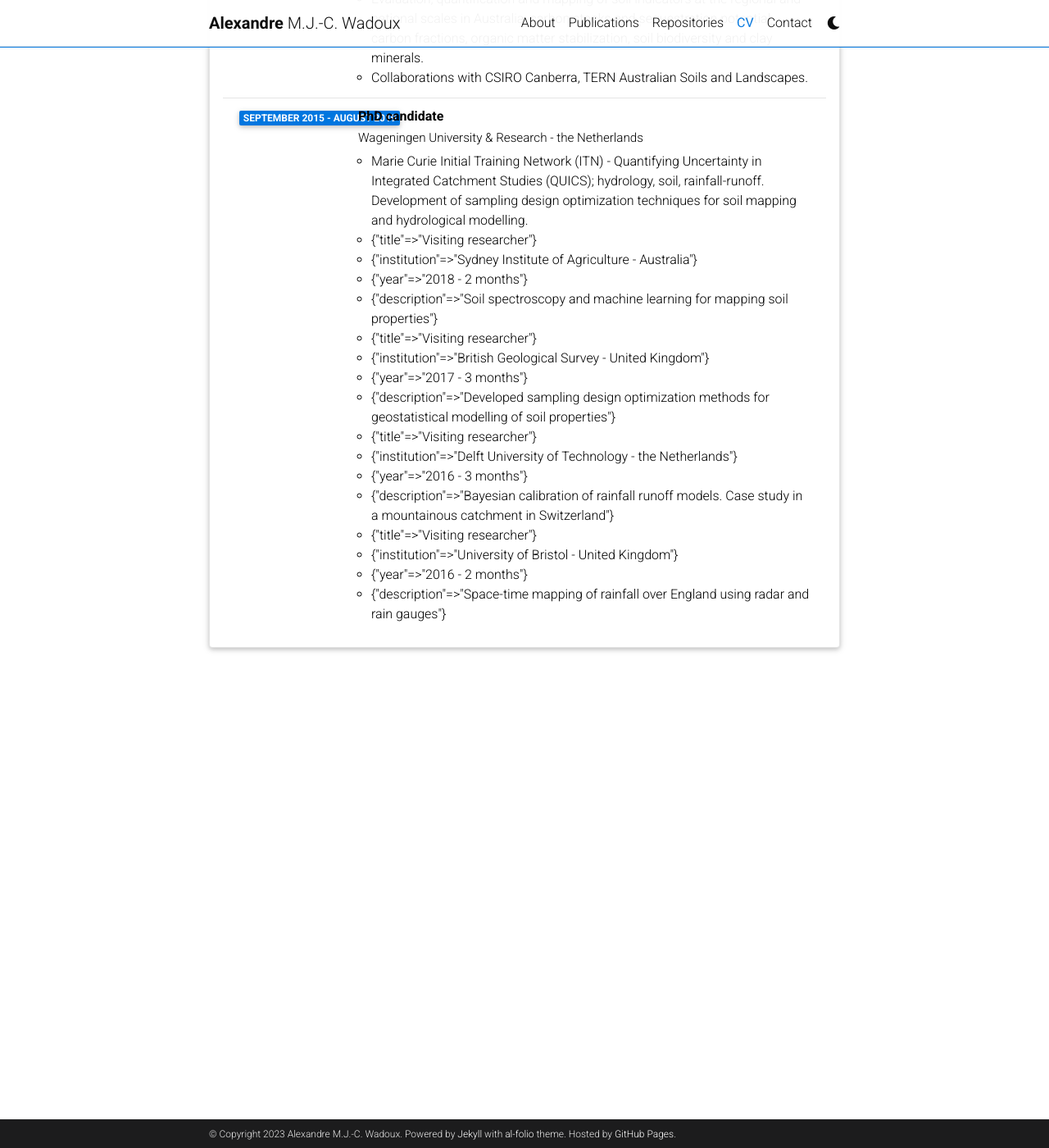
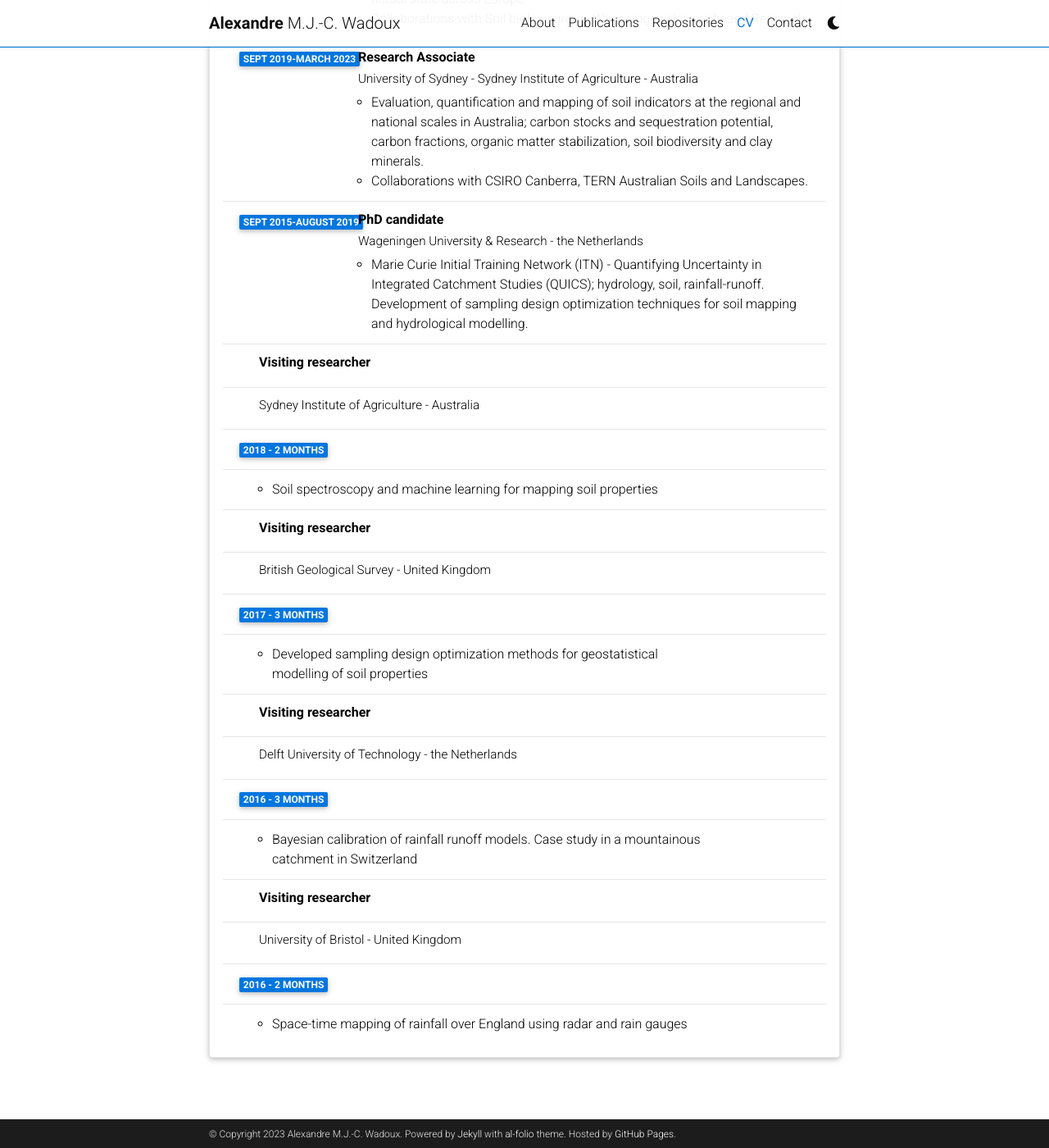
Before and after one commit to AlexandreWadoux/AlexandreWadoux.github.io, a Jekyll site: the page built from _pages/cv.md, in a window 1280 px wide and 1400 px high, scrolled down 1423 px. Shown: the whole window at 82% size. Built offline with Jekyll 4.4.1, drawn with Linux system fonts in a browser that asks for light colours; comment, search, counter and statistics services are not loaded; a style sheet for code colours, icons or effects is not loaded; some of the changed text lies outside the part shown.

Commit message:
Update cv.yml

```diff
--- a/_data/cv.yml
+++ b/_data/cv.yml
@@ -11,6 +11,12 @@
 - title: Education
   type: time_table
   contents:
+
+    - title: HDR - Habilitation to Supervise Research
+      institution: University of Montpellier - France
+      year: Expected 2023
+      description:
+          - Spatio-temporal modelling of soil biophysical indicators and of functions provided by ecosystems
     - title: PhD
       institution: Wageningen University and Research, the Netherlands
       year: 2019
@@ -47,31 +53,37 @@
         - Collaborations with Soil biology group, Wageningen University and Research
     - title: Research Associate
       institution: University of Sydney - Sydney Institute of Agriculture - Australia
-      year: September 2019 - March 2023
+      year: Sept 2019-March 2023
       description:
         - Evaluation, quantification and mapping of soil indicators at the regional and national scales in Australia; carbon stocks and sequestration potential, carbon fractions, organic matter stabilization, soil biodiversity and clay minerals.
         - Collaborations with CSIRO Canberra, TERN Australian Soils and Landscapes.
+
     - title: PhD candidate
       institution: Wageningen University & Research - the Netherlands
-      year: September 2015 - August 2019
+      year: Sept 2015-August 2019
       description:
         - Marie Curie Initial Training Network (ITN) - Quantifying Uncertainty in Integrated Catchment Studies (QUICS); hydrology, soil, rainfall-runoff. Development of sampling design optimization techniques for soil mapping and hydrological modelling.
-        - title: Visiting researcher
-        - institution: Sydney Institute of Agriculture - Australia
-        - year: 2018 - 2 months
-        - description: Soil spectroscopy and machine learning for mapping soil properties
 
-        - title: Visiting researcher
-        - institution: British Geological Survey - United Kingdom
-        - year: 2017 - 3 months
-        - description: Developed sampling design optimization methods for geostatistical modelling of soil properties
+    - title: Visiting researcher
+    - institution: Sydney Institute of Agriculture - Australia
+    - year: 2018 - 2 months
+    - description:
+        - Soil spectroscopy and machine learning for mapping soil properties
 
-        - title: Visiting researcher
-        - institution: Delft University of Technology - the Netherlands
-        - year: 2016 - 3 months
-        - description: Bayesian calibration of rainfall runoff models. Case study in a mountainous catchment in Switzerland
+    - title: Visiting researcher
+    - institution: British Geological Survey - United Kingdom
+    - year: 2017 - 3 months
+    - description:
+        - Developed sampling design optimization methods for geostatistical modelling of soil properties
 
-        - title: Visiting researcher
-        - institution: University of Bristol - United Kingdom
-        - year: 2016 - 2 months
-        - description: Space-time mapping of rainfall over England using radar and rain gauges
+    - title: Visiting researcher
+    - institution: Delft University of Technology - the Netherlands
+    - year: 2016 - 3 months
+    - description:
+        - Bayesian calibration of rainfall runoff models. Case study in a mountainous catchment in Switzerland
+
+    - title: Visiting researcher
+    - institution: University of Bristol - United Kingdom
+    - year: 2016 - 2 months
+    - description:
+        - Space-time mapping of rainfall over England using radar and rain gauges
```
